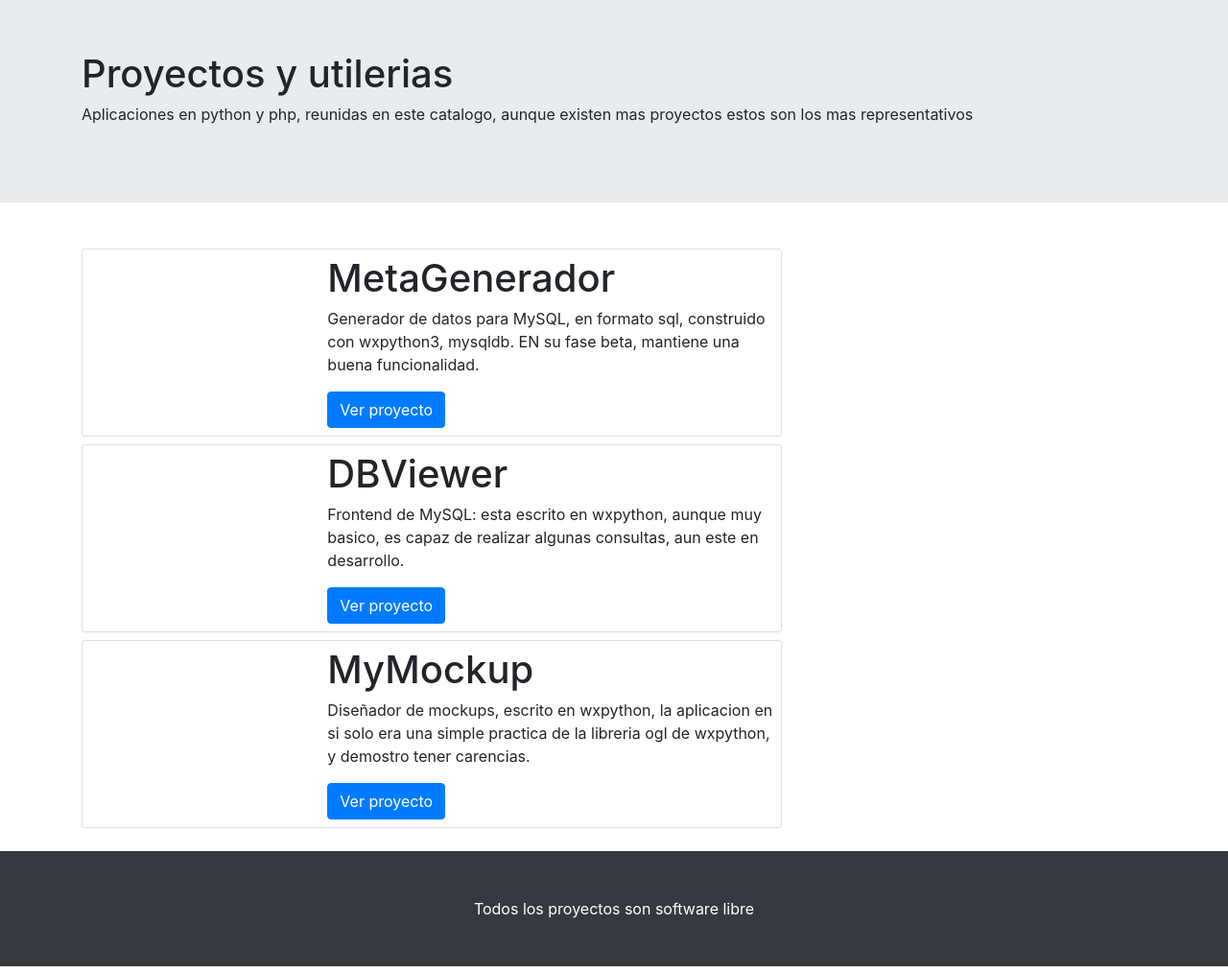
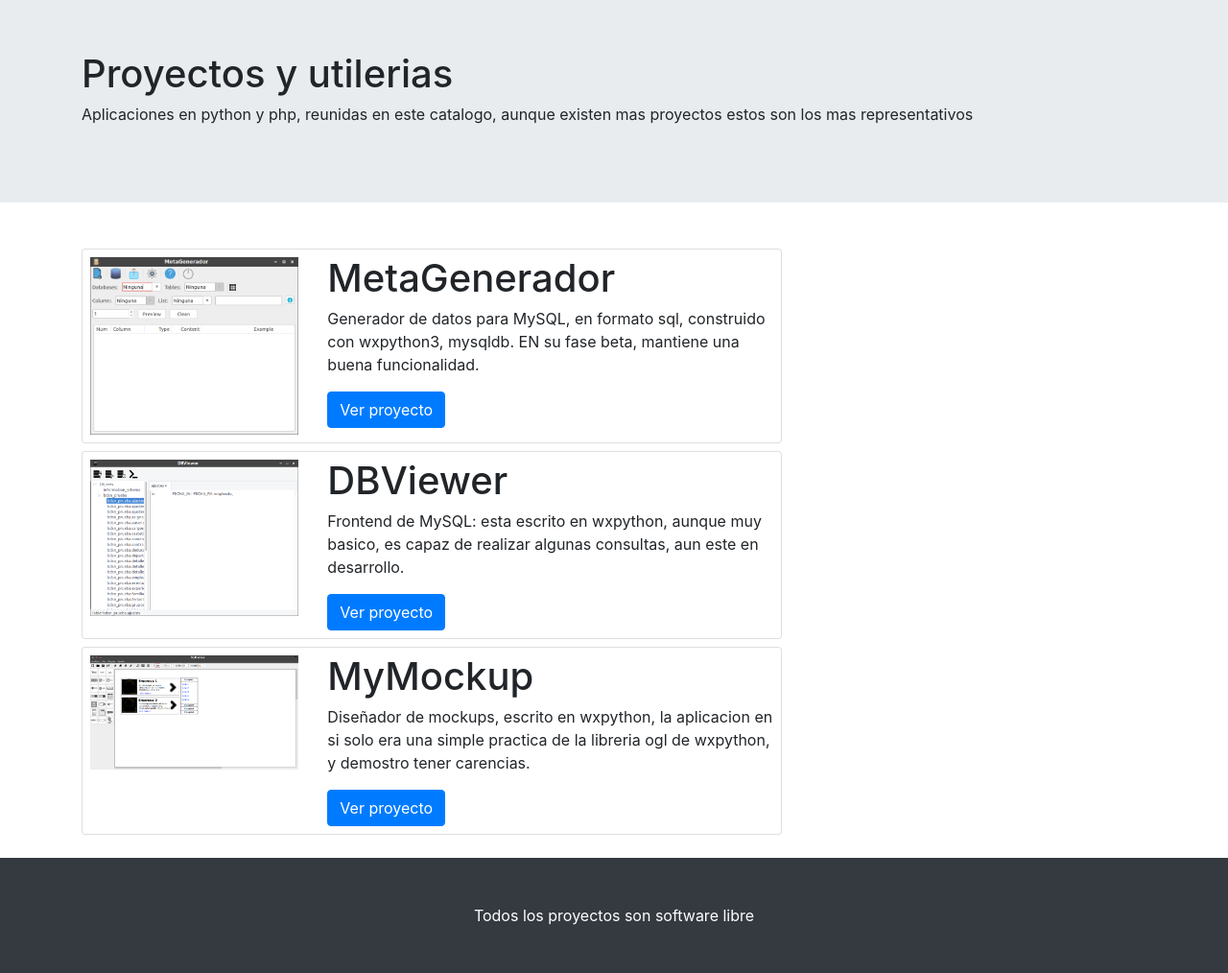
Before and after one commit to jucarhev/jucarhev.github.io, a plain HTML site: page index.html in a window 1280 px wide. Shown: the part 67-1081 px from the top of the page at 96% size. Drawn offline with Linux system fonts and the light colour scheme; files whose address does not match are found by name.

Commit message:
se corrigio un error de imagenes

```diff
--- a/index.html
+++ b/index.html
@@ -39,7 +39,7 @@
 				<div class="card p-2 mb-2">
 					<div class="row">
 						<div class="col-md-4">
-							<img src="image_test/main.png" class="img-fluid" alt="">
+							<img src="img/main.png" class="img-fluid" alt="">
 						</div>
 						<div class="col-md-8">
 							<h1>MetaGenerador</h1>
@@ -54,7 +54,7 @@
 				<div class="card p-2 mb-2">
 					<div class="row">
 						<div class="col-md-4">
-							<img src="image_test/DBViewer_001.png" class="img-fluid" alt="">
+							<img src="img/DBViewer_001.png" class="img-fluid" alt="">
 						</div>
 						<div class="col-md-8">
 							<h1>DBViewer</h1>
@@ -69,7 +69,7 @@
 				<div class="card p-2 mb-2">
 					<div class="row">
 						<div class="col-md-4">
-							<img src="image_test/MyMockup.png" class="img-fluid" alt="">
+							<img src="img/MyMockup.png" class="img-fluid" alt="">
 						</div>
 						<div class="col-md-8">
 							<h1>MyMockup</h1>
```
Also changed, not shown: img/DBViewer_001.png (added), img/MyMockup.png (added), img/main.png (added).
